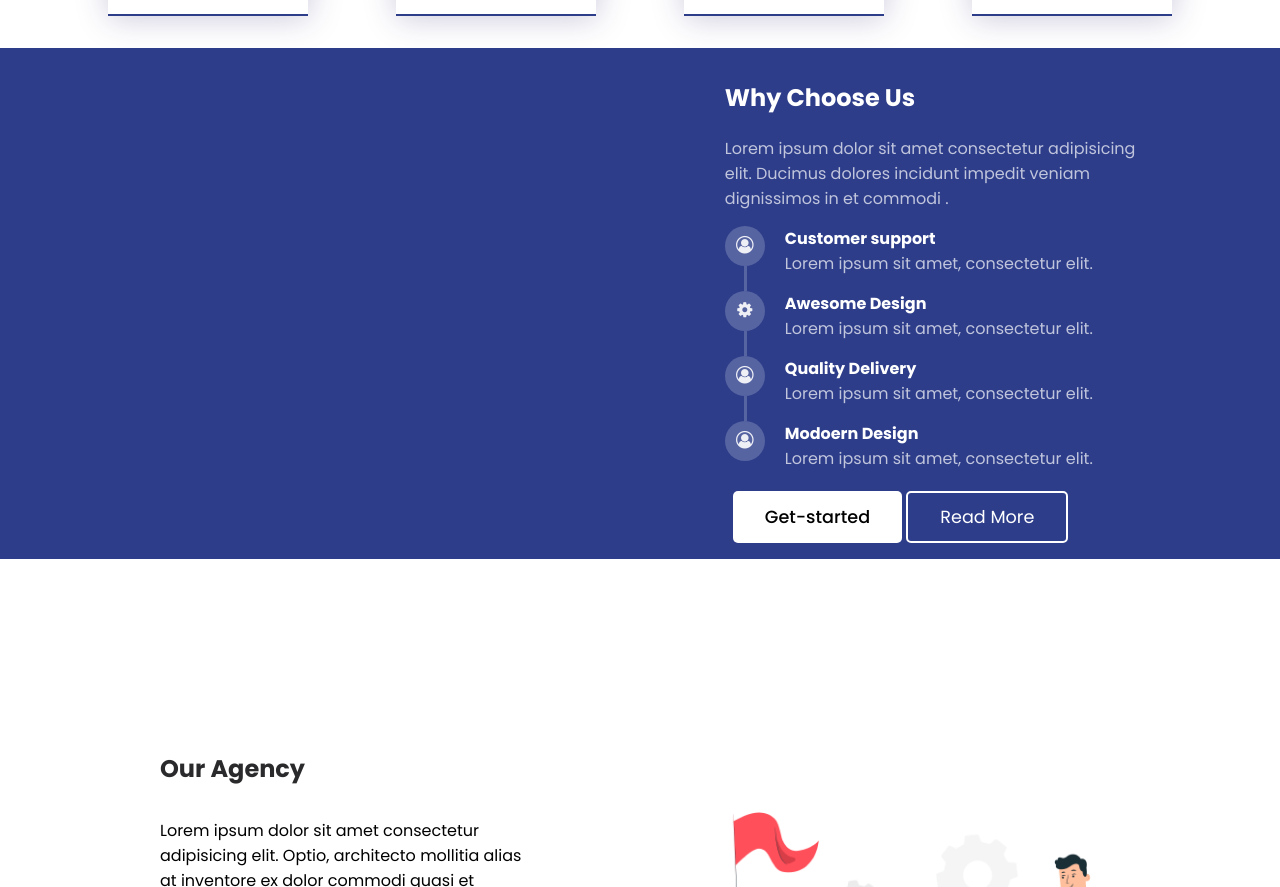
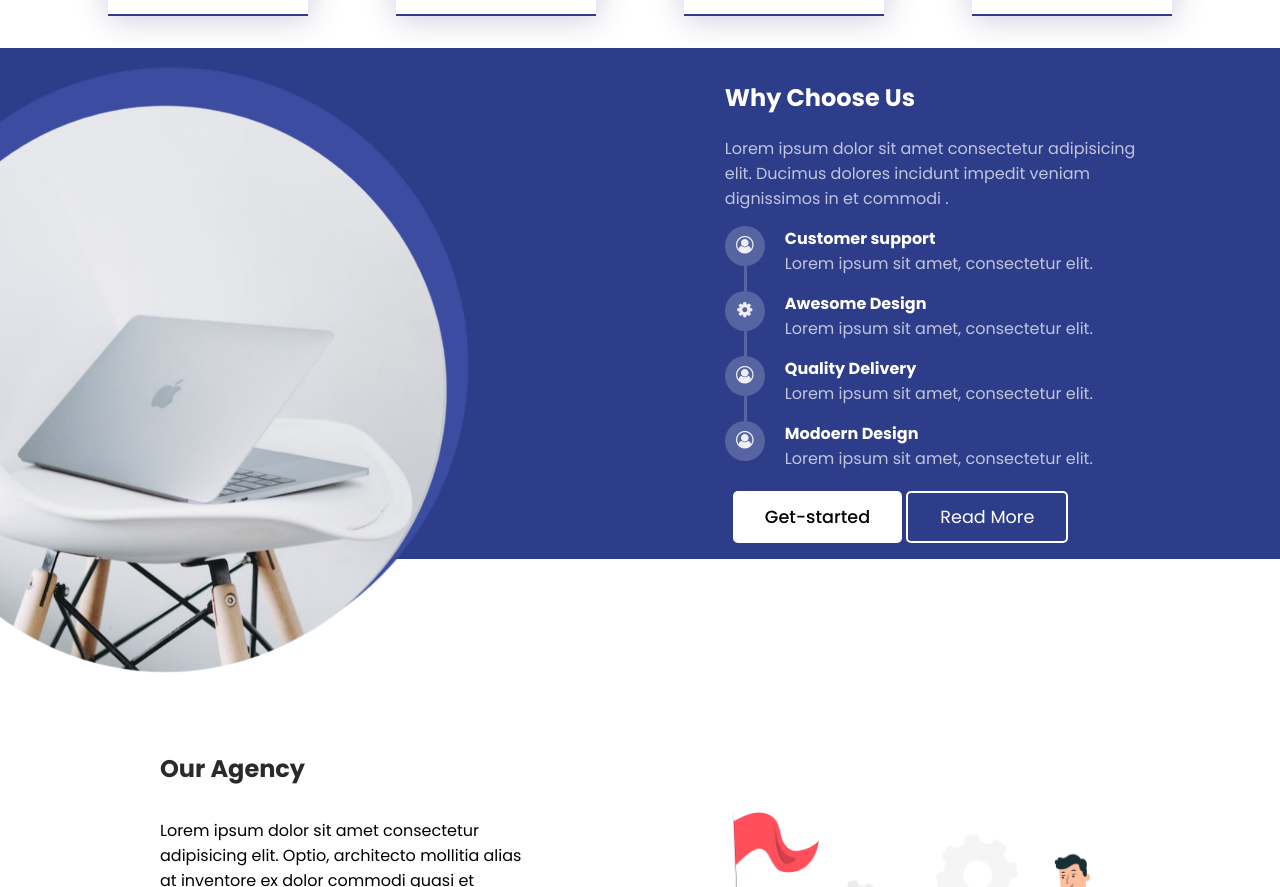
Before and after one commit to Cheemma1/DIGIMMA, a plain HTML site: page index.html in a window 1280 px wide. Shown: the part 1183-2070 px from the top of the page. Drawn offline with nearby package versions, Linux system fonts and the light colour scheme; the site is published under a folder, as on GitHub Pages, so addresses that start at the root find nothing.

Commit message:
Update index.html

```diff
--- a/index.html
+++ b/index.html
@@ -88,7 +88,7 @@
 </div>
 </section>
 <section class="solution">
- <img src="/images/solutionImg.png" alt="">
+ <img src="images/solutionImg.png" alt="">
  <div class="simple-item">
   <h2>Why Choose Us</h2>
  <p class="para">Lorem ipsum dolor sit amet consectetur adipisicing elit. Ducimus dolores incidunt impedit veniam dignissimos in et commodi .</p>
```
